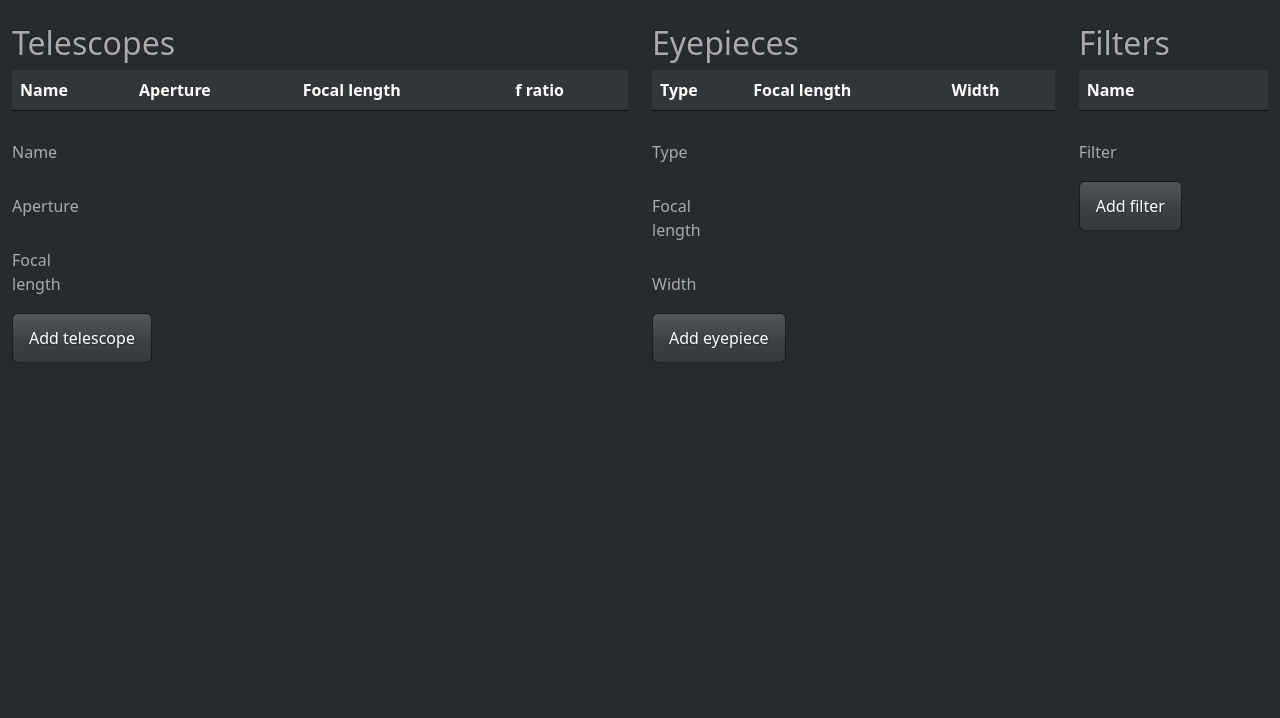
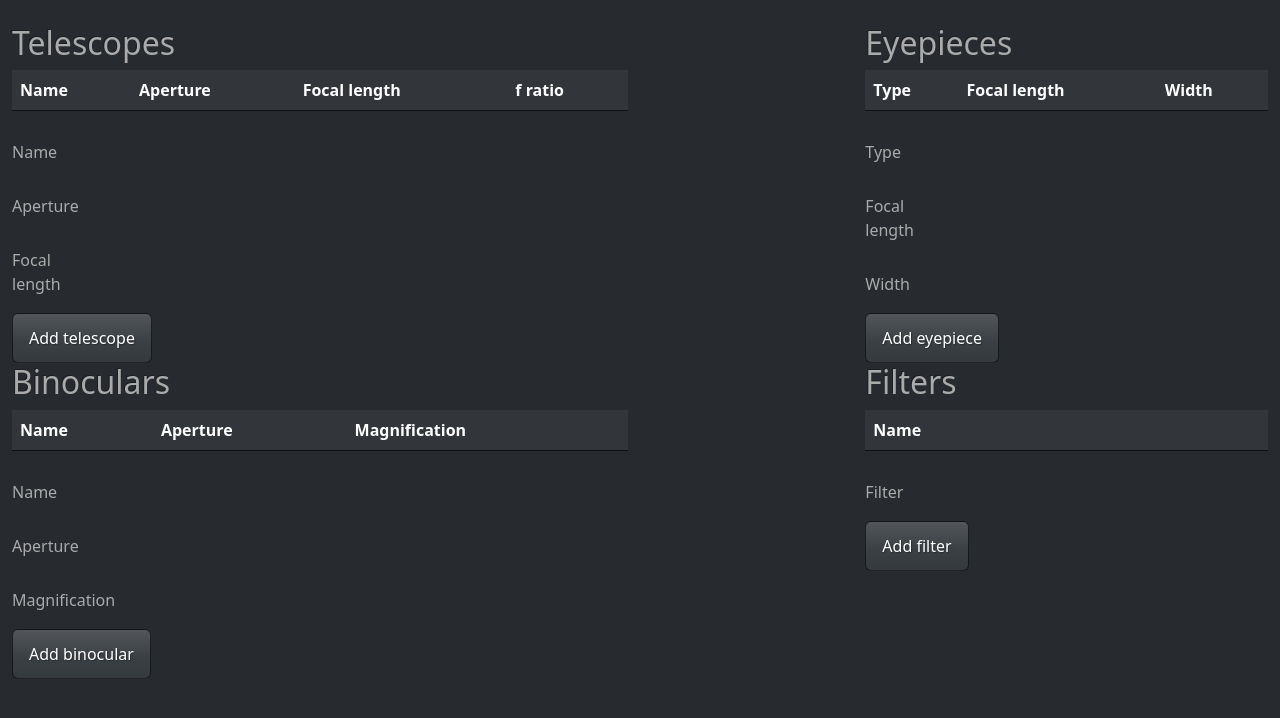
Before and after one commit to DanielAndreasen/astro-log, a Flask app: page /equipments in a window 1280 px wide. Shown: the part 58-776 px from the top of the page. Run offline with Flask 2, Linux system fonts and the light colour scheme; lists and menus that the app fills with data are empty; some libraries are stand-ins or nearby versions.

Commit message:
Add binocular from app

```diff
--- a/src/astrolog/web/app.py
+++ b/src/astrolog/web/app.py
@@ -4,8 +4,9 @@ import os
 from flask import Flask, flash, redirect, render_template, request, url_for
 from peewee import SqliteDatabase
 
-from astrolog.database import (MODELS, EyePiece, Filter, Location, Object,
-                               Observation, Session, Telescope, database_proxy)
+from astrolog.database import (MODELS, Binocular, EyePiece, Filter, Location,
+                               Object, Observation, Session, Telescope,
+                               database_proxy)
 
 app = Flask(__name__, template_folder='templates')
 app.secret_key = os.urandom(24)
@@ -85,7 +86,7 @@ def session(session_id):
 @app.route('/equipments')
 def equipments():
     return render_template('equipments.html', telescopes=Telescope,
-                           eyepieces=EyePiece, filters=Filter)
+                           eyepieces=EyePiece, filters=Filter, binoculars=Binocular)
 
 
 @app.route('/equipments/new/telescope', methods=['POST'])
@@ -106,6 +107,27 @@ def new_telescope():
             flash(f'Telescope "{telescope.name}" was created', category='success')
         else:
             flash(f'Telescope "{telescope.name}" already exists', category='warning')
+    return redirect(url_for('equipments'))
+
+
+@app.route('/equipments/new/binocular', methods=['POST'])
+def new_binocular():
+    if request.method == 'POST':
+        form = request.form
+        if not (name := form.get('name', None)):
+            flash('Binocular name must be provided', category='danger')
+            return redirect(url_for('equipments'))
+        if not (aperture := form.get('aperture', None)):
+            flash('Binocular aperture must be provided', category='danger')
+            return redirect(url_for('equipments'))
+        if not (magnification := form.get('magnification', None)):
+            flash('Binocular magnification must be provided', category='danger')
+            return redirect(url_for('equipments'))
+        binocular, created = Binocular.get_or_create(name=name, aperture=aperture, magnification=magnification)
+        if created:
+            flash(f'Binocular "{binocular.name}" was created', category='success')
+        else:
+            flash(f'Binocular "{binocular.name}" already exists', category='warning')
     return redirect(url_for('equipments'))
 
 
--- a/src/astrolog/web/templates/equipments.html
+++ b/src/astrolog/web/templates/equipments.html
@@ -51,6 +51,8 @@
     </form>
   </div>
 
+  <div class="col-2"></div>
+
   <div class="col-4">
     <h2>Eyepieces</h2>
     <table class="table table-hover">
@@ -95,7 +97,57 @@
     </form>
   </div>
 
-  <div class="col-2">
+</div>
+
+<div class="row">
+
+  <div class="col-6">
+    <h2>Binoculars</h2>
+    <table class="table table-hover">
+      <thead>
+      <tr>
+      </tr>
+        <th>Name</th>
+        <th>Aperture</th>
+        <th>Magnification</th>
+      </thead>
+      <tbody>
+        {% for binocular in binoculars %}
+          <tr>
+            <td>{{binocular.name}}</td>
+            <td>{{binocular.aperture}}mm</td>
+            <td>{{binocular.magnification}}X</td>
+          </tr>
+        {% endfor %}
+      </tbody>
+    </table>
+
+    <form action="{{url_for('new_binocular')}}" method="POST">
+      <div class="mb-1 row">
+        <label for="name" class="col-sm-1 col-form-label">Name</label>
+        <div class="col-sm-5">
+          <input name="name" type="text" class="form-control-plaintext" id="name">
+        </div>
+      </div>
+      <div class="mb-1 row">
+        <label for="aperture" class="col-sm-1 col-form-label">Aperture</label>
+        <div class="col-sm-5">
+          <input name="aperture" type="text" class="form-control-plaintext" id="aperture">
+        </div>
+      </div>
+      <div class="mb-1 row">
+        <label for="magnification" class="col-sm-1 col-form-label">Magnification</label>
+        <div class="col-sm-5">
+          <input name="magnification" type="text" class="form-control-plaintext" id="magnification">
+        </div>
+      </div>
+      <button type="submit" class="btn btn-primary">Add binocular</button>
+    </form>
+  </div>
+
+  <div class="col-2"></div>
+
+  <div class="col-4">
     <h2>Filters</h2>
     <table class="table table-hover">
       <thead>
@@ -125,4 +177,5 @@
 
 </div>
 
+
 {% endblock %}
```
Also changed, not shown: tests/test_flask.py (+23 -2 lines).
